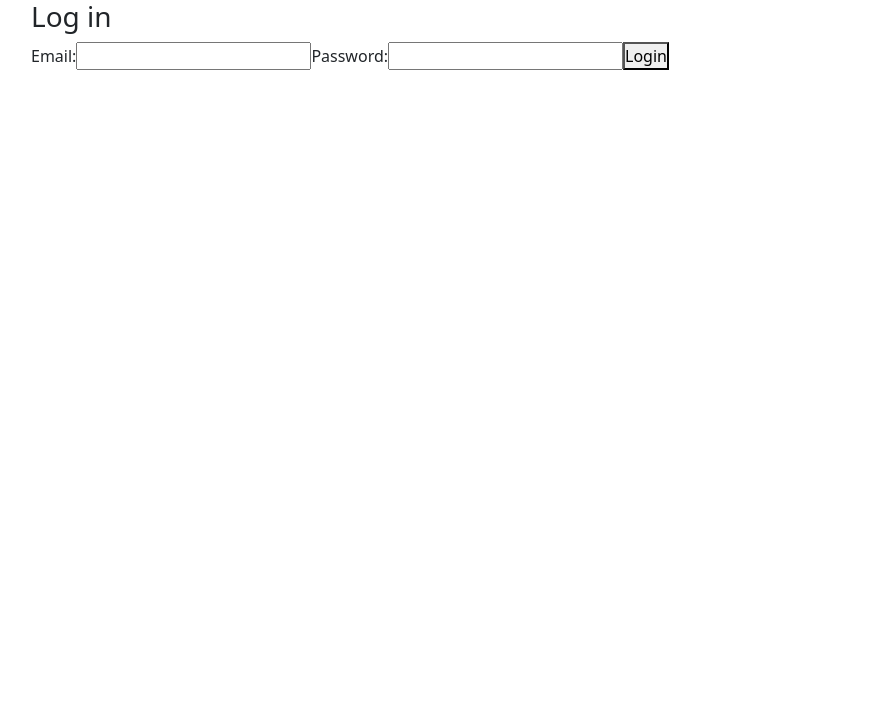
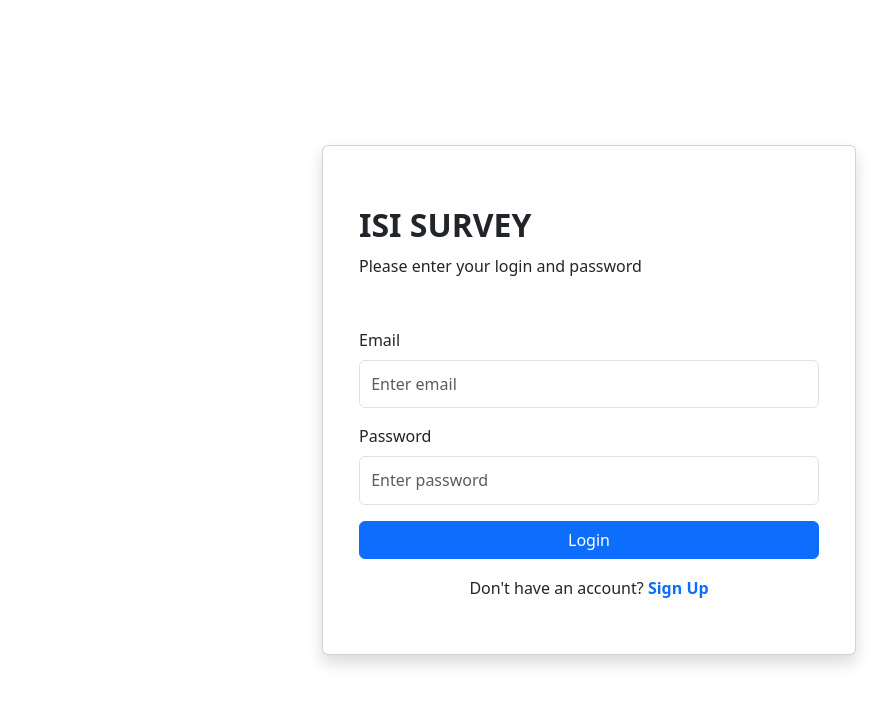
Before and after one commit to Punvireakroth/Survey, a React (Create React App) app in the folder client/: page /login in a window 1280 px wide. Shown: the top 704 px of the page, without its empty margins (51-941 px from the left). Built offline with nearby package versions, Linux system fonts and the light colour scheme; a web font is replaced by a local one.

Commit message:
style Login Form v1

```diff
--- a/client/src/pages/Login.jsx
+++ b/client/src/pages/Login.jsx
@@ -1,5 +1,7 @@
 import { useState } from "react";
 import { useLogin } from "../hooks/useLogin";
+// React Bootstrap component
+import { Col, Button, Row, Container, Card, Form } from "react-bootstrap";
 
 const Login = () => {
   const [email, setEmail] = useState("");
@@ -13,26 +15,89 @@ const Login = () => {
   };
 
   return (
-    <form onSubmit={handleSubmit}>
-      <h3>Log in</h3>
-      <label>Email: </label>
-      <input
-        type="email"
-        onChange={(e) => setEmail(e.target.value)}
-        value={email}
-      />
+    <div id="login-background">
+      <Container>
+        <Row className="vh-100 d-flex justify-content-center align-items-center">
+          <Col md={8} lg={6} xs={12}>
+            {/* <div className="border border-3 border-primary"></div> */}
+            <Card className="shadow" style={{ padding: 20 }}>
+              <Card.Body>
+                <div className="mb-3 mt-md-4">
+                  <h2 className="fw-bold mb-2 text-uppercase">ISI Survey</h2>
+                  <p className="mb-5">Please enter your login and password</p>
+                  <div className="mb-3">
+                    <Form>
+                      <Form.Group className="mb-3" controlId="formBasicEmail">
+                        <Form.Label className="text-center">Email</Form.Label>
+                        <Form.Control
+                          type="email"
+                          placeholder="Enter email"
+                          style={{ padding: 0.7 + "rem" }}
+                        />
+                      </Form.Group>
 
-      <label>Password: </label>
-      <input
-        type="password"
-        onChange={(e) => setPassword(e.target.value)}
-        value={password}
-      />
+                      <Form.Group
+                        className="mb-3"
+                        controlId="formBasicPassword"
+                      >
+                        <Form.Label className="text-center">
+                          Password
+                        </Form.Label>
+                        <Form.Control
+                          type="password"
+                          placeholder="Enter password"
+                          style={{ padding: 0.7 + "rem" }}
+                        />
+                      </Form.Group>
 
-      <button disabled={isLoading}>Login</button>
-      {error && <div>{error}</div>}
-    </form>
+                      <div className="d-grid">
+                        <Button variant="primary" type="submit">
+                          Login
+                        </Button>
+                      </div>
+                    </Form>
+                    <div className="mt-3">
+                      <p className="mb-0 text-center">
+                        Don't have an account?{" "}
+                        <a
+                          href="/signup"
+                          className="text-primary fw-bold"
+                          style={{ textDecoration: "none" }}
+                        >
+                          Sign Up
+                        </a>
+                      </p>
+                    </div>
+                  </div>
+                </div>
+              </Card.Body>
+            </Card>
+          </Col>
+        </Row>
+      </Container>
+    </div>
   );
+  // return (
+  //   <form onSubmit={handleSubmit}>
+  //     <h3>Log in</h3>
+  //     <label>Email: </label>
+  //     <input
+  //       type="email"
+  //       onChange={(e) => setEmail(e.target.value)}
+  //       value={email}
+  //     />
+
+  //     <label>Password: </label>
+  //     <input
+  //       type="password"
+  //       onChange={(e) => setPassword(e.target.value)}
+  //       value={password}
+  //     />
+
+  //     <button disabled={isLoading}>Login</button>
+  //     {error && <div>{error}</div>}
+  //   </form>
+  // );
 };
 
 export default Login;
```
